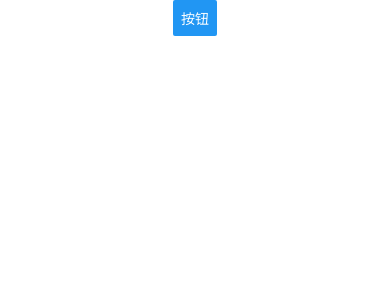
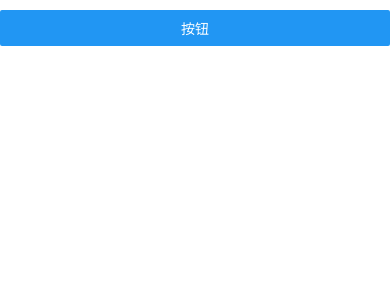
Before and after one commit to HuiPuKui/rn_learn_project, a React Native app in the folder RNDemo/: screen / in a window 390 px wide. Shown: the top 300 px of the page. Built offline with nearby package versions, Linux system fonts and the light colour scheme.

Commit message:
Platform

```diff
--- a/RNDemo/App.tsx
+++ b/RNDemo/App.tsx
@@ -6,7 +6,7 @@
  */
 
 import React from 'react';
-import TestApi from './src/8/8.3/components/TestApi';
+import TestApi from './src/8/8.4/components/TestApi';
 import {
   SafeAreaView,
   StatusBar,
--- /dev/null
+++ b/RNDemo/src/8/8.4/components/TestApi.js
@@ -0,0 +1,62 @@
+import React from "react";
+import { Button, Platform, StyleSheet, View } from "react-native";
+
+export default() => {
+
+    const onPress = () => {
+        // console.log(Platform.OS);
+        // console.log(Platform.Version);
+        // console.log(Platform.constants);
+
+        // console.log(Platform.isPad);
+        // console.log(Platform.isTV);
+
+        const style = Platform.select({
+            android: {
+                marginTop: 20
+            },
+            ios: {
+                marginTop: 0
+            },
+            default: {
+                marginTop: 10
+            }
+        });
+
+        console.log(style);
+    };
+
+    return (
+        <View style={styles.root} >
+            <Button
+                title="按钮"
+                onPress={onPress}
+            />
+        </View>
+    );
+}
+
+const styles = StyleSheet.create({
+    root: {
+        width: '100%',
+        height: '100%',
+
+        // paddingTop: Platform.select({
+        //     android: 20,
+        //     ios: 0,
+        //     default: 10
+        // })
+
+        ...Platform.select({
+            android: {
+                paddingTop: 20
+            },
+            ios: {
+                paddingTop: 0
+            },
+            default: {
+                paddingTop: 10
+            }
+        })
+    }
+})
```
Also changed, not shown: RNDemo/src/8/8.4/README.md (added).
